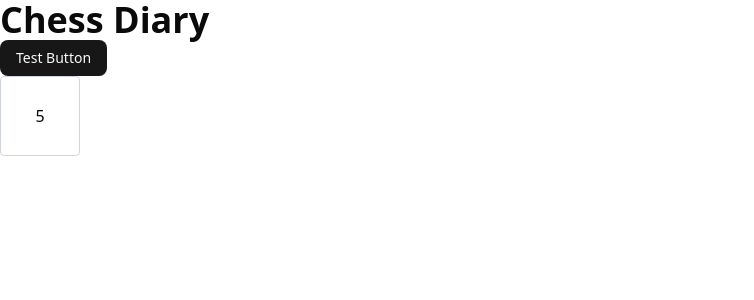
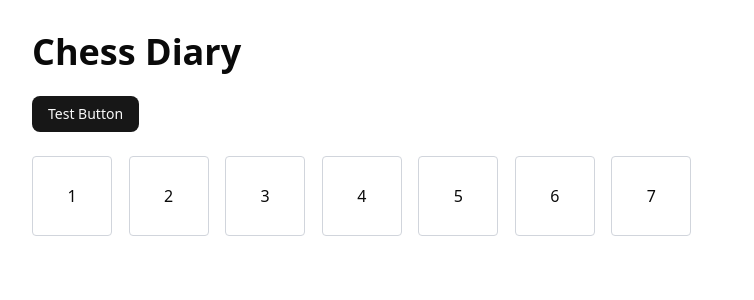
Before and after one commit to roman-collinge/chess-diary, a React (Vite) app: page / in a window 1280 px wide. Shown: the top 300 px of the page, without its empty margins (0-754 px from the left). Built offline with nearby package versions, Linux system fonts and the light colour scheme.

Commit message:
feat: create calendar grid component

```diff
--- a/src/App.tsx
+++ b/src/App.tsx
@@ -1,13 +1,13 @@
-import DayCell from "./components/DayCell"
+import CalendarGrid from "./components/CalendarGrid"
 import { Button } from "./components/ui/button"
 
 function App() {
   return (
-    <>
-      <h1 className="text-4xl font-bold">Chess Diary</h1>
-      <Button>Test Button</Button>
-      <DayCell date={new Date(2026, 0, 5)} />
-    </>
+    <div className="p-8">
+      <h1 className="text-4xl font-bold mb-6">Chess Diary</h1>
+      <Button className="mb-6">Test Button</Button>
+      <CalendarGrid />
+    </div>
   )
 }
 
--- /dev/null
+++ b/src/components/CalendarGrid.tsx
@@ -0,0 +1,14 @@
+import DayCell from "./DayCell"
+import { mockDates } from "../mockData"
+
+function CalendarGrid() {
+    return (
+        <div className="grid grid-cols-7 gap-1 max-w-2xl">
+            {mockDates.map((date) => (
+                <DayCell key={date.toISOString()} date={date} />
+            ))}
+        </div>
+    )
+}
+
+export default CalendarGrid
```
